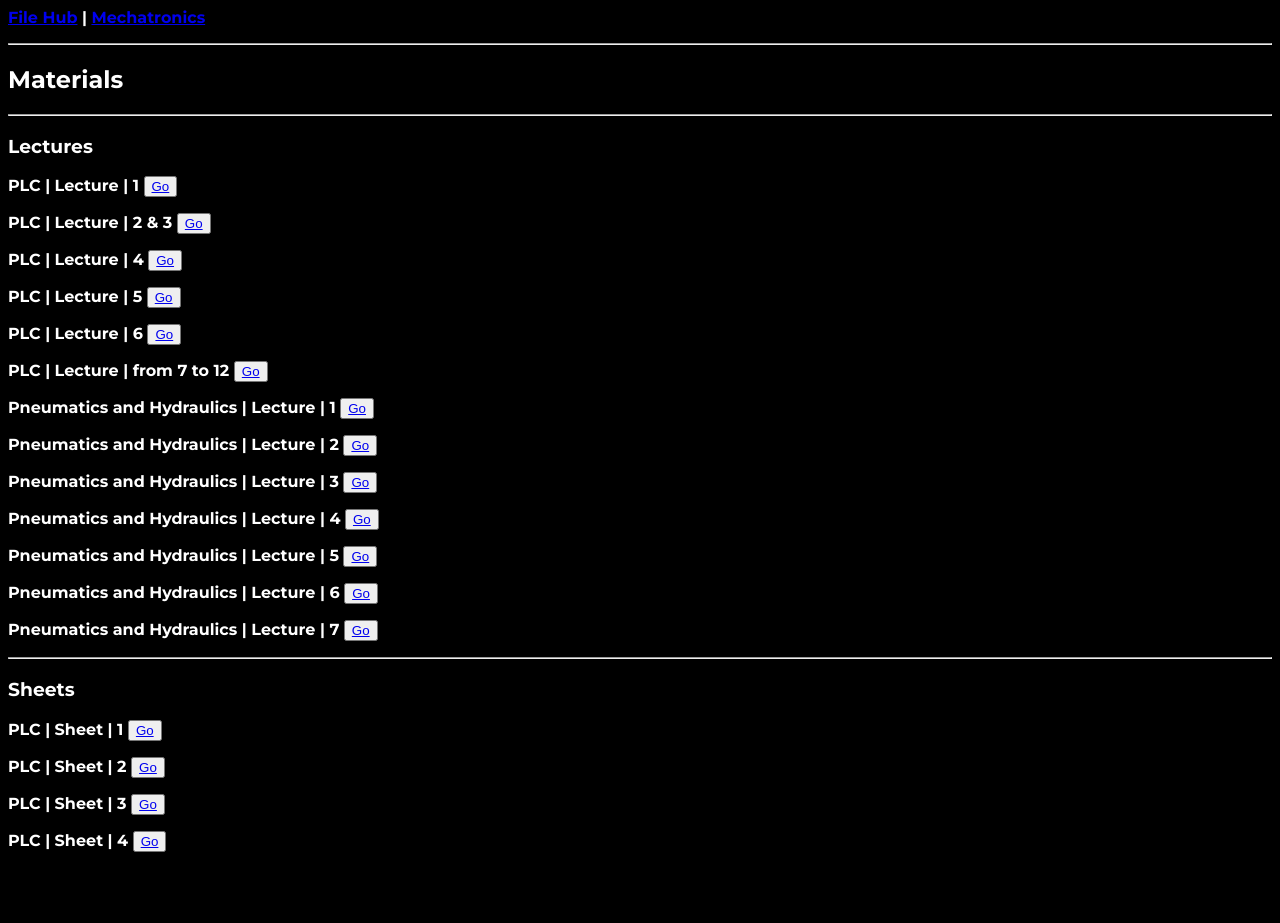
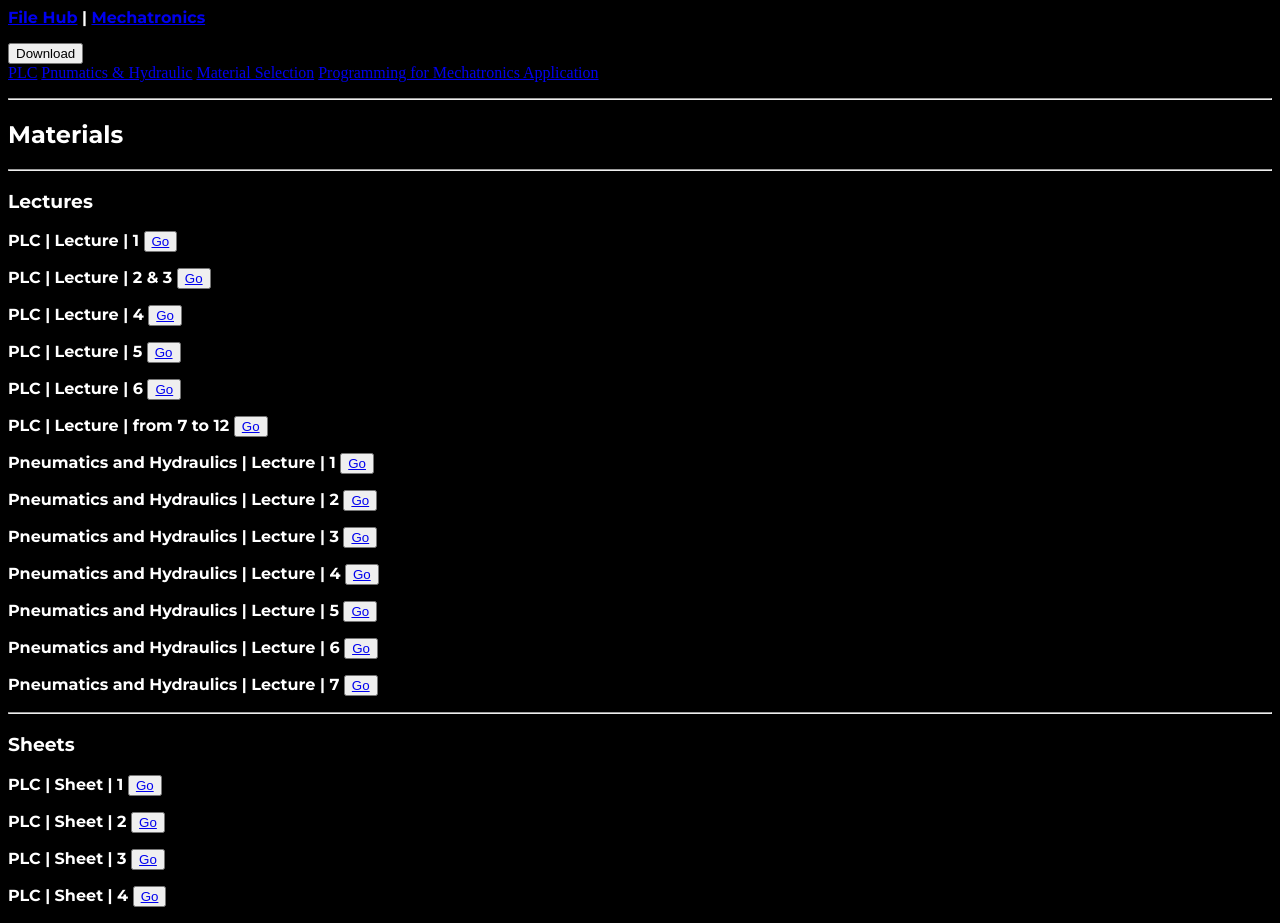
Before and after one commit to Ahmed-Badrawi/File-Hub, a plain HTML site: page Mechatronics.html in a window 1280 px wide. Before the commit the page ends 868 px from the top, so only its background shows below. Drawn offline with Linux system fonts and the light colour scheme.

Commit message:
Update Mechatronics.html

```diff
--- a/Mechatronics.html
+++ b/Mechatronics.html
@@ -12,7 +12,18 @@
             font-weight: 700;
     </style>
 </head>
-<p><a href="index.html">File Hub</a> | <a href="Mechatronics.html">Mechatronics</a></p>
+<p><a href="index.html">File Hub</a> | <a href="Mechatronics.html">Mechatronics</a><div class="dropdown">
+
+  <button onclick="toggleDropdown()" class="dropbtn">
+ Download
+  </button>
+
+  <div id="myDropdown" class="dropdown-content">
+    <a href="#option1">PLC</a>
+    <a href="#option2">Pnumatics & Hydraulic</a>
+    <a href="#option3">Material Selection</a>
+    <a href="#option4">Programming for Mechatronics Application</a>
+  </div></p>
 <hr>
 <h2>Materials</h2>
 <hr>
```
